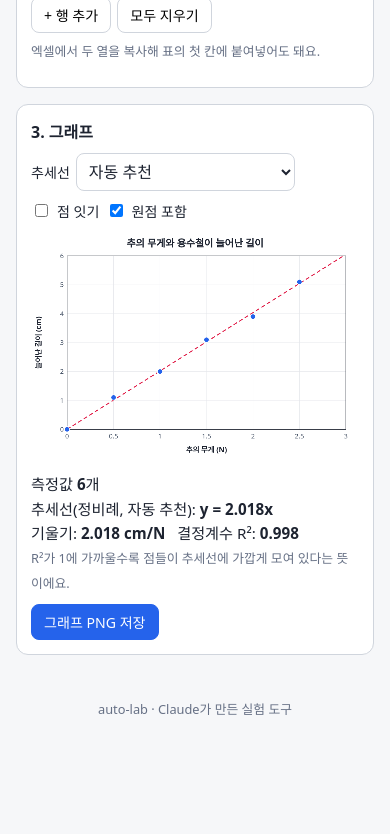
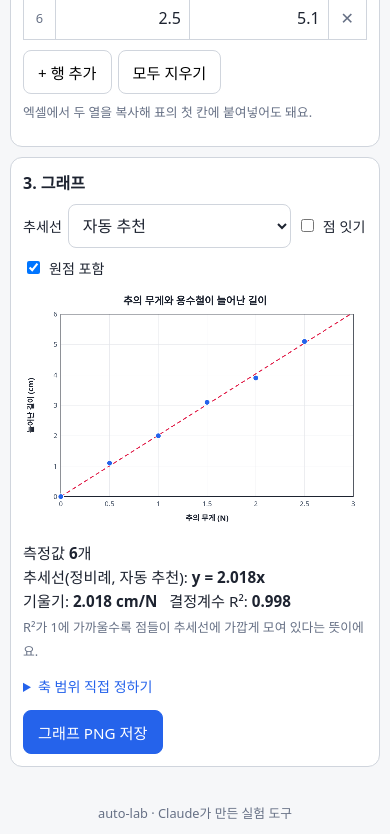
Before and after one commit to perteacher/auto-lab, a plain HTML site: page index.html in a window 390 px wide. Shown: the part 720-1554 px from the top of the page. Before the commit the page ends 1450 px from the top, so only its background shows below. Drawn offline with Linux system fonts and the light colour scheme.

Commit message:
3회차: 축 범위 직접 설정 + 모바일 터치 다듬기
Co-Authored-By: Claude Opus 5.5 <noreply@anthropic.com>
Claude-Session: https://claude.ai/code/session_01AvvPr1LgWFcJTwRPQUE7V6

```diff
--- a/index.html
+++ b/index.html
@@ -35,6 +35,20 @@ canvas{width:100%;height:auto;display:block;border-radius:8px;background:#fff}
 .chk input{width:auto}
 .hint{font-size:.8rem;color:var(--muted);margin-top:8px}
 footer{text-align:center;color:var(--muted);font-size:.8rem;padding:12px}
+details.axis{margin-top:10px;font-size:.88rem}
+details.axis summary{cursor:pointer;color:var(--accent);padding:4px 0}
+.row4{display:grid;grid-template-columns:repeat(4,1fr);gap:6px}
+@media (max-width:820px){
+  header{padding:12px 12px 8px}header h1{font-size:1.2rem}
+  main{padding:0 10px 24px;gap:10px}
+  .card{padding:12px}
+  input,select{font-size:16px;padding:9px 10px}
+  td input{padding:10px 8px}
+  td.del button{padding:10px 12px;font-size:1rem}
+  button.b{padding:10px 14px;font-size:.95rem}
+  .row4{grid-template-columns:1fr 1fr}
+}
+@media (pointer:coarse){input[type=checkbox]{width:20px;height:20px}}
 </style>
 </head>
 <body>
@@ -89,6 +103,17 @@ footer{text-align:center;color:var(--muted);font-size:.8rem;padding:12px}
     </div>
     <canvas id="cv" width="1000" height="700" role="img" aria-label="측정값 그래프"></canvas>
     <div class="stats" id="stats"></div>
+    <details class="axis" id="axisBox">
+      <summary>축 범위 직접 정하기</summary>
+      <div class="row4">
+        <div><label for="xmin">가로 최솟값</label><input id="xmin" inputmode="decimal" placeholder="자동"></div>
+        <div><label for="xmax">가로 최댓값</label><input id="xmax" inputmode="decimal" placeholder="자동"></div>
+        <div><label for="ymin">세로 최솟값</label><input id="ymin" inputmode="decimal" placeholder="자동"></div>
+        <div><label for="ymax">세로 최댓값</label><input id="ymax" inputmode="decimal" placeholder="자동"></div>
+      </div>
+      <div class="btns"><button class="b" id="axisReset">자동으로 되돌리기</button></div>
+      <p class="hint">비워 두면 자동이에요. 추세선을 범위 밖까지 늘려 보고 싶을 때(예측) 최댓값을 크게 잡아 보세요.</p>
+    </details>
     <div class="btns">
       <button class="b primary" id="png">그래프 PNG 저장</button>
     </div>
@@ -123,6 +148,7 @@ function getData(){
 }
 function loadExample(k){
   const e=EX[k];if(!e)return;
+  ['xmin','xmax','ymin','ymax'].forEach(i=>$(i).value='');
   ['title','xname','xunit','yname','yunit'].forEach(f=>$(f).value=e[f]);
   tbody.innerHTML='';e.data.forEach(d=>addRow(d[0],d[1]));draw();
 }
@@ -170,15 +196,20 @@ function fmt(v,step){
 }
 function sig(v){if(!isFinite(v))return '-';return Math.abs(v)>=1000||Math.abs(v)<0.001&&v!==0?v.toExponential(3):(+v.toPrecision(4)).toString()}
 function axisLabel(n,u){return u?`${n} (${u})`:n}
-function range(vals,incl0){
+function num(id){const v=parseFloat($(id).value.replace(',','.'));return isFinite(v)?v:null}
+function range(vals,incl0,mlo,mhi){
+  if(mlo!==null&&mhi!==null&&mhi>mlo){const st=nice(mhi-mlo);return{lo:mlo,hi:mhi,st,manual:true}}
   let lo=Math.min(...vals),hi=Math.max(...vals);
+  if(mlo!==null){lo=mlo;incl0=false}if(mhi!==null){hi=mhi;incl0=false}
+  if(lo>hi)[lo,hi]=[hi,lo];
   if(incl0){lo=Math.min(lo,0);hi=Math.max(hi,0)}
   if(lo===hi){lo-=1;hi+=1}
   const st=nice(hi-lo);
   let L=Math.floor(lo/st)*st,H=Math.ceil(hi/st)*st;
   // 점이 테두리에 걸치지 않도록 여백 한 칸 (단, 0 경계는 유지)
-  if(H-hi<st*0.05&&hi!==0)H+=st;
-  if(lo-L<st*0.05&&lo!==0)L-=st;
+  if(mhi===null&&H-hi<st*0.05&&hi!==0)H+=st;
+  if(mlo===null&&lo-L<st*0.05&&lo!==0)L-=st;
+  if(mlo!==null)L=mlo;if(mhi!==null)H=mhi;
   return{lo:L,hi:H,st};
 }
 function draw(){
@@ -192,14 +223,14 @@ function draw(){
   c.fillText($('title').value||'',W/2,42);
   if(pts.length===0){c.font='24px system-ui,sans-serif';c.fillStyle='#667085';c.fillText('측정값을 입력하세요',W/2,H/2);$('stats').innerHTML='';return}
   const inc=$('optOrigin').checked;
-  const rx=range(pts.map(p=>p[0]),inc),ry=range(pts.map(p=>p[1]),inc);
+  const rx=range(pts.map(p=>p[0]),inc,num('xmin'),num('xmax')),ry=range(pts.map(p=>p[1]),inc,num('ymin'),num('ymax'));
   const X=v=>L+(v-rx.lo)/(rx.hi-rx.lo)*pw,Y=v=>T+ph-(v-ry.lo)/(ry.hi-ry.lo)*ph;
   c.lineWidth=1;c.font='20px system-ui,sans-serif';
-  for(let v=rx.lo;v<=rx.hi+rx.st/2;v+=rx.st){
+  for(let v=Math.ceil(rx.lo/rx.st-1e-9)*rx.st;v<=rx.hi+rx.st*1e-6;v+=rx.st){
     c.strokeStyle='#e5e7eb';c.beginPath();c.moveTo(X(v),T);c.lineTo(X(v),T+ph);c.stroke();
     c.fillStyle='#475467';c.textAlign='center';c.fillText(fmt(v,rx.st),X(v),T+ph+28);
   }
-  for(let v=ry.lo;v<=ry.hi+ry.st/2;v+=ry.st){
+  for(let v=Math.ceil(ry.lo/ry.st-1e-9)*ry.st;v<=ry.hi+ry.st*1e-6;v+=ry.st){
     c.strokeStyle='#e5e7eb';c.beginPath();c.moveTo(L,Y(v));c.lineTo(L+pw,Y(v));c.stroke();
     c.fillStyle='#475467';c.textAlign='right';c.fillText(fmt(v,ry.st),L-10,Y(v)+7);
   }
@@ -222,8 +253,9 @@ function draw(){
     c.stroke();c.setLineDash([]);
   }
   c.restore();
-  for(const[x,y]of pts){c.fillStyle='#2563eb';c.beginPath();c.arc(X(x),Y(y),8,0,Math.PI*2);c.fill();c.strokeStyle='#fff';c.lineWidth=2;c.stroke()}
-  let h=`측정값 <b>${pts.length}</b>개`;
+  let out=0;
+  for(const[x,y]of pts){if(x<rx.lo||x>rx.hi||y<ry.lo||y>ry.hi){out++;continue}c.fillStyle='#2563eb';c.beginPath();c.arc(X(x),Y(y),8,0,Math.PI*2);c.fill();c.strokeStyle='#fff';c.lineWidth=2;c.stroke()}
+  let h=`측정값 <b>${pts.length}</b>개`+(out?` <span class="hint">(축 범위 밖 ${out}개는 안 보여요)</span>`:'');
   if(reg){
     const yu=$('yunit').value,xu=$('xunit').value;
     h+=`<br>추세선(${FITS[reg.type].name}${ft==='auto'?', 자동 추천':''}): <b>${reg.eq}</b>`;
@@ -243,7 +275,8 @@ tbody.addEventListener('paste',e=>{
   const rows=t.trim().split(/\r?\n/).map(l=>l.split(/\t|,(?=\s*-?\d)|\s+/).filter(Boolean));
   tbody.innerHTML='';rows.forEach(r=>addRow(r[0]??'',r[1]??''));draw();
 });
-['title','xname','xunit','yname','yunit','fitType','optConnect','optOrigin'].forEach(id=>$(id).addEventListener('input',draw));
+['title','xname','xunit','yname','yunit','fitType','optConnect','optOrigin','xmin','xmax','ymin','ymax'].forEach(id=>$(id).addEventListener('input',draw));
+$('axisReset').onclick=()=>{['xmin','xmax','ymin','ymax'].forEach(i=>$(i).value='');draw()};
 $('example').onchange=e=>loadExample(e.target.value);
 $('addRow').onclick=()=>{addRow();tbody.lastChild.querySelector('input').focus()};
 $('clear').onclick=()=>{if(confirm('표를 모두 지울까요?')){tbody.innerHTML='';for(let i=0;i<5;i++)addRow();draw()}};
```
Also changed, not shown: 1 other file.
